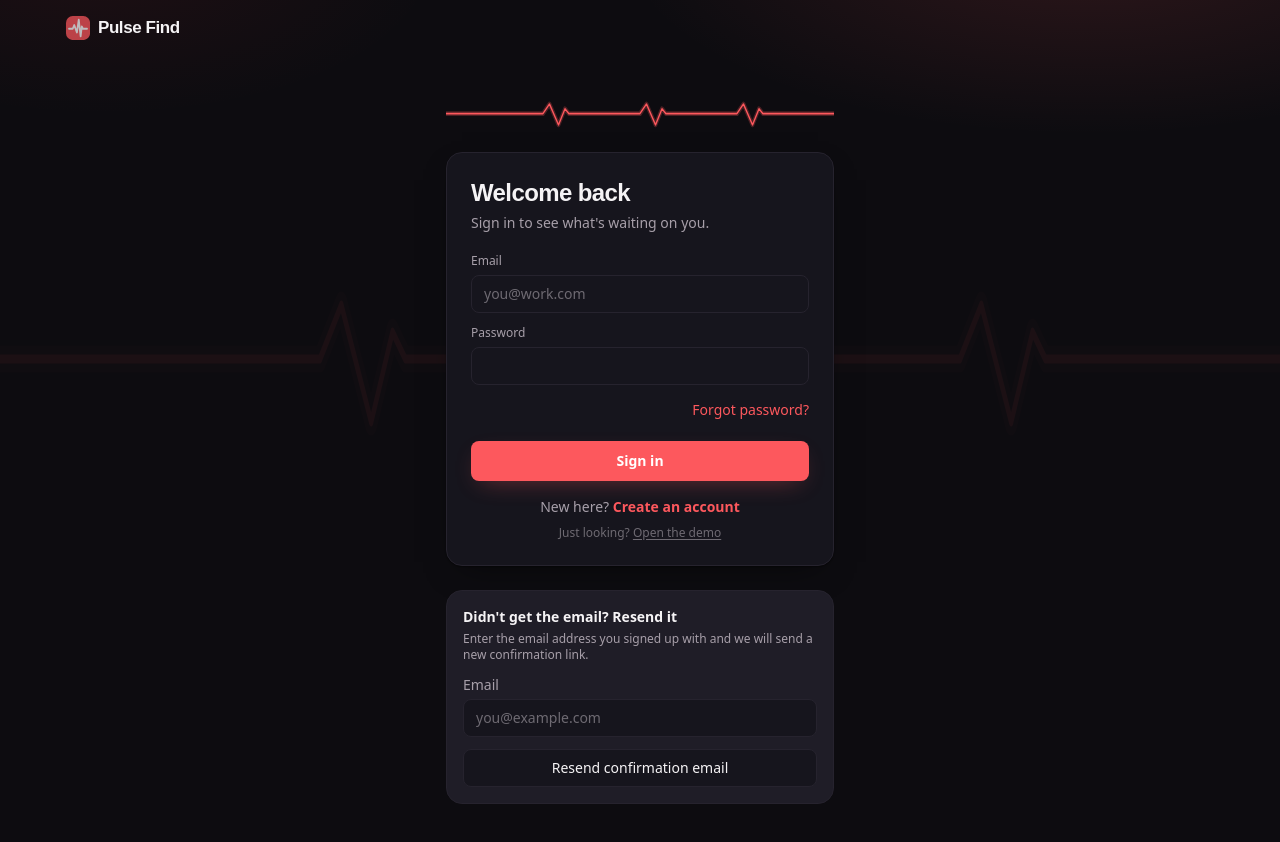
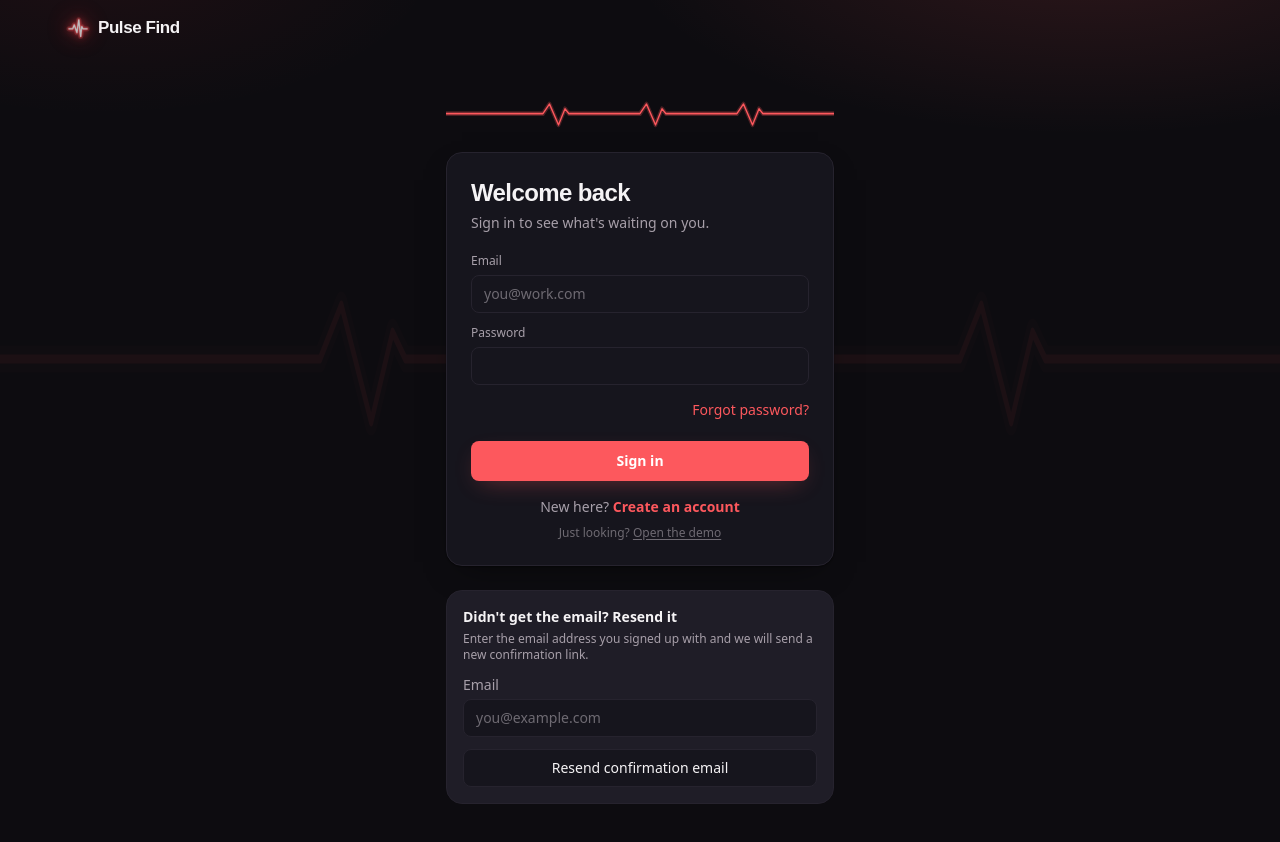
Before and after one commit to kumailrizvi890/Pulse-Find, a Next.js app: page /login in a window 1280 px wide. Shown: the top 842 px of the page. Built offline with nearby package versions, Linux system fonts and the light colour scheme; no server answers; a web font is replaced by a local one.

Commit message:
Removed the box from the logo mark

```diff
--- a/src/components/Logo.tsx
+++ b/src/components/Logo.tsx
@@ -1,14 +1,22 @@
 import Link from "next/link";
+
+// The PULSE mark, unboxed (v2, Nov 15 2026): the bare tall-spike
+// heartbeat from the neon reference — no red tile behind it. It renders
+// as a neon line: a wide low-opacity halo stroke, a mid stroke, and a
+// bright white core, plus a CSS drop-shadow glow (.pf-mark). Same
+// tall-spike path shape as v1; only the box is gone.
+const MARK_PATH = "M4 17 H9 L11 12 L14.5 22 L17 5 L19.5 27 L21 14 L22.5 17 H28";
 
 export function PulseMark({ className = "h-6 w-6", animate = false }: { className?: string; animate?: boolean }) {
   return (
-    <svg viewBox="0 0 32 32" className={`pf-breathe ${className}`} aria-hidden="true">
-      <rect width="32" height="32" rx="9" fill="var(--accent)" />
+    <svg viewBox="0 0 32 32" className={`pf-breathe pf-mark ${className}`} aria-hidden="true">
+      <path d={MARK_PATH} fill="none" stroke="var(--accent)" strokeOpacity="0.3" strokeWidth="7" strokeLinecap="round" strokeLinejoin="round" />
+      <path d={MARK_PATH} fill="none" stroke="var(--accent)" strokeOpacity="0.75" strokeWidth="3.5" strokeLinecap="round" strokeLinejoin="round" />
       <path
-        d="M4 17 H9 L11 12 L14.5 22 L17 5 L19.5 27 L21 14 L22.5 17 H28"
+        d={MARK_PATH}
         fill="none"
         stroke="var(--accent-ink)"
-        strokeWidth="2.4"
+        strokeWidth="1.8"
         strokeLinecap="round"
         strokeLinejoin="round"
         className={animate ? "pulse-trace" : undefined}
```
